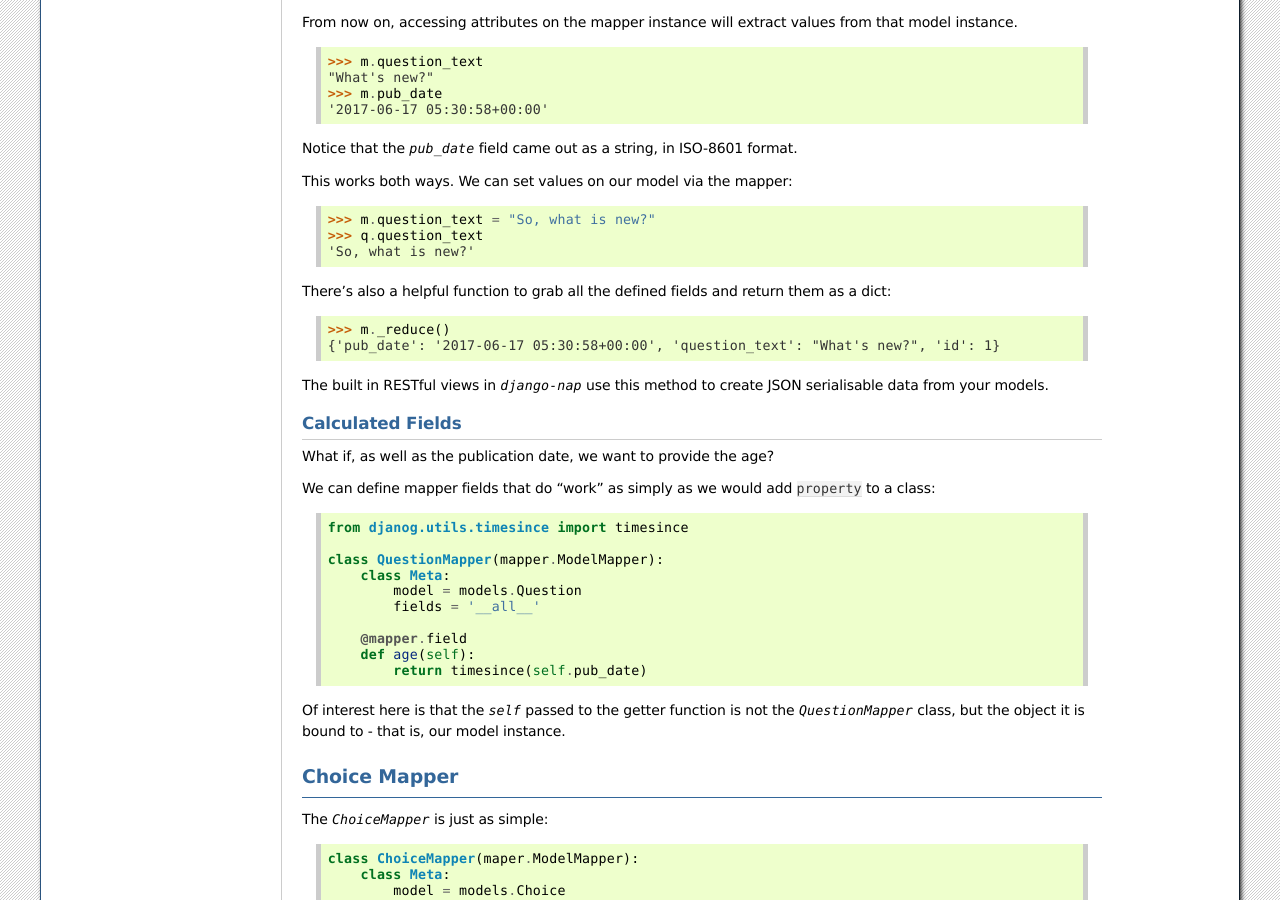
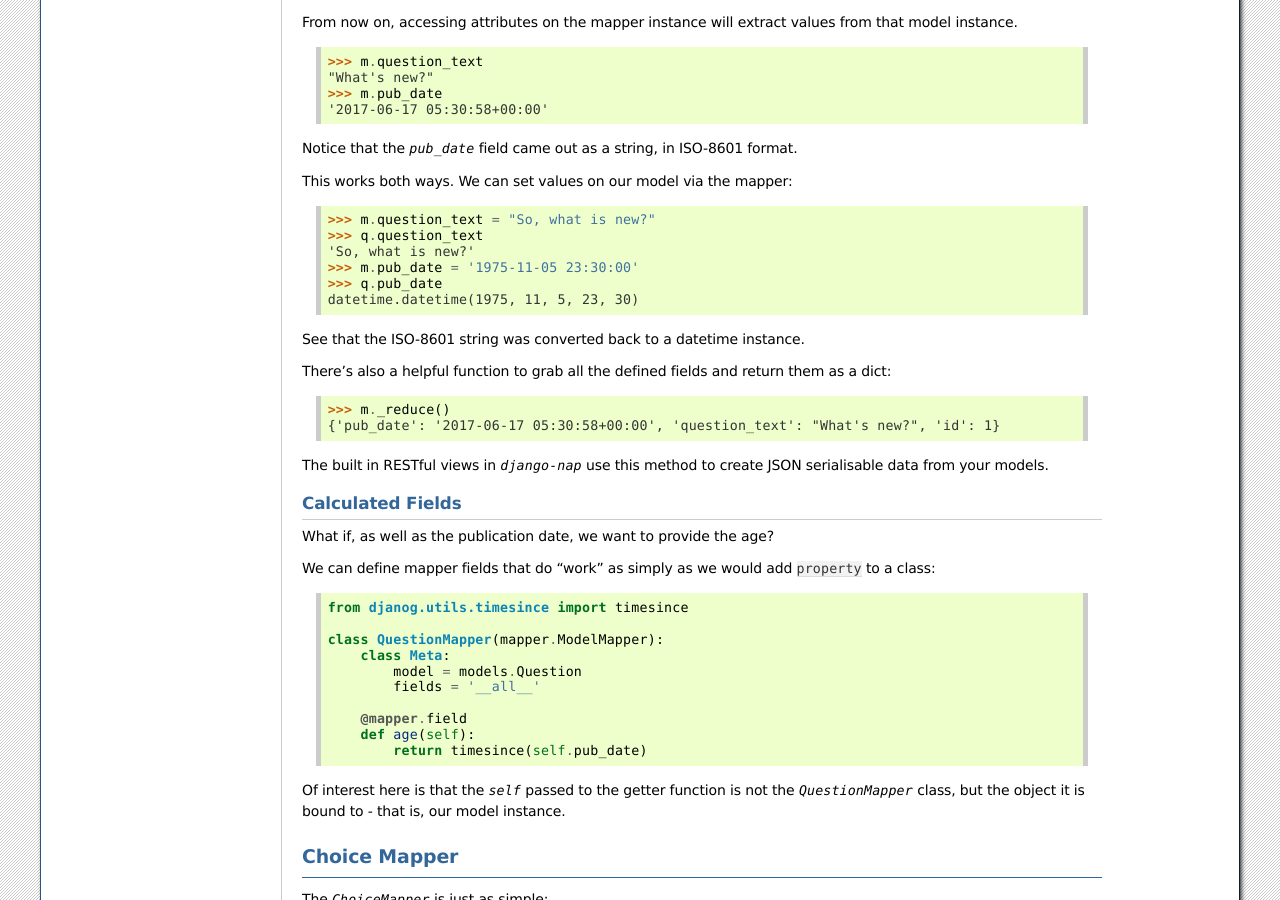
Before and after one commit to funkybob/django-nap, a Sphinx documentation site: the page built from docs/tutorial/mappers.rst, in a window 1280 px wide and 900 px high, scrolled down 680 px. Built offline with Sphinx 7.4.7, drawn with Linux system fonts in a browser that asks for light colours.

Commit message:
Continue mapper docs

```diff
--- a/docs/tutorial/mappers.rst
+++ b/docs/tutorial/mappers.rst
@@ -63,6 +63,11 @@ This works both ways.  We can set values on our model via the mapper:
     >>> m.question_text = "So, what is new?"
     >>> q.question_text
     'So, what is new?'
+    >>> m.pub_date = '1975-11-05 23:30:00'
+    >>> q.pub_date
+    datetime.datetime(1975, 11, 5, 23, 30)
+
+See that the ISO-8601 string was converted back to a datetime instance.
 
 There's also a helpful function to grab all the defined fields and return them as a dict:
 
```
